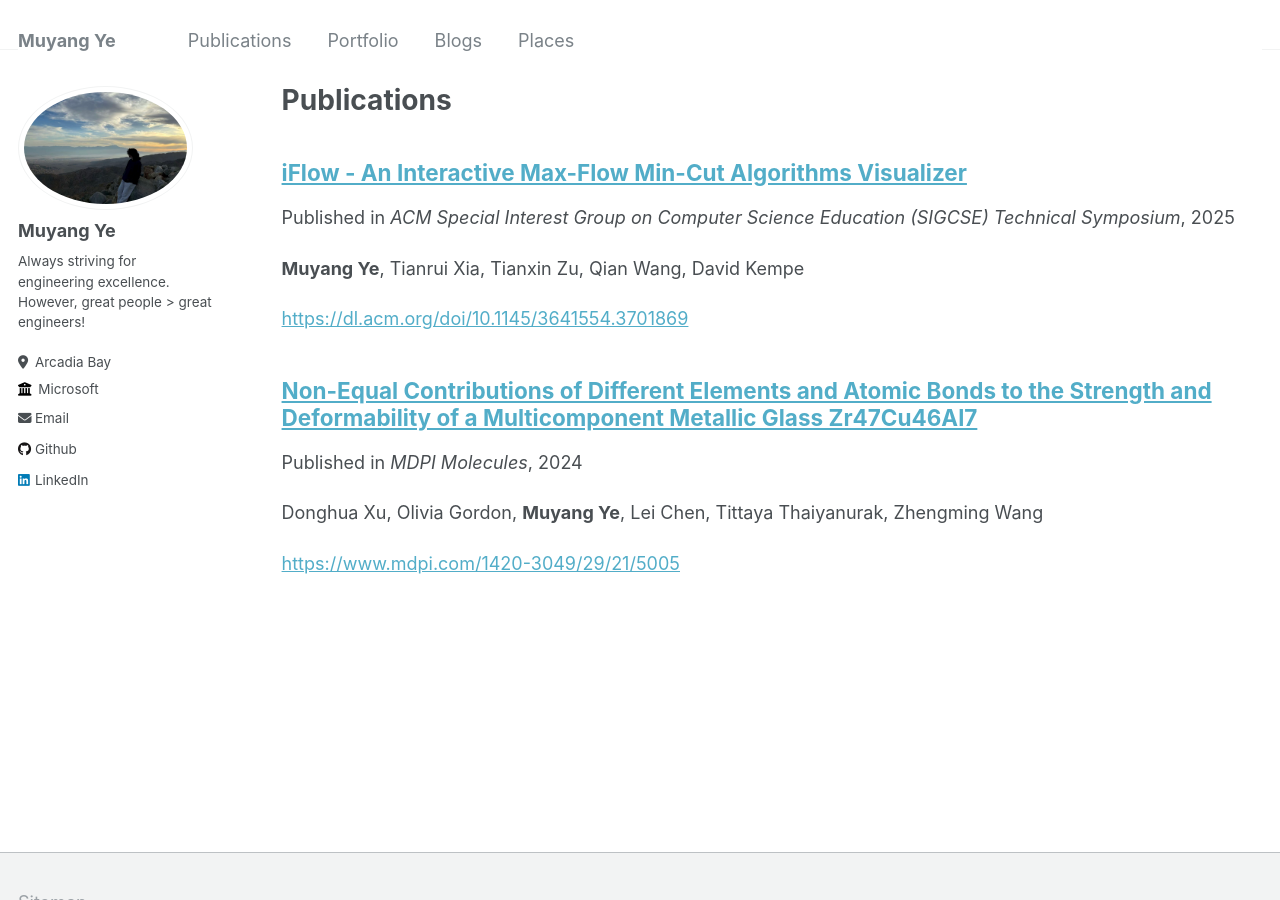
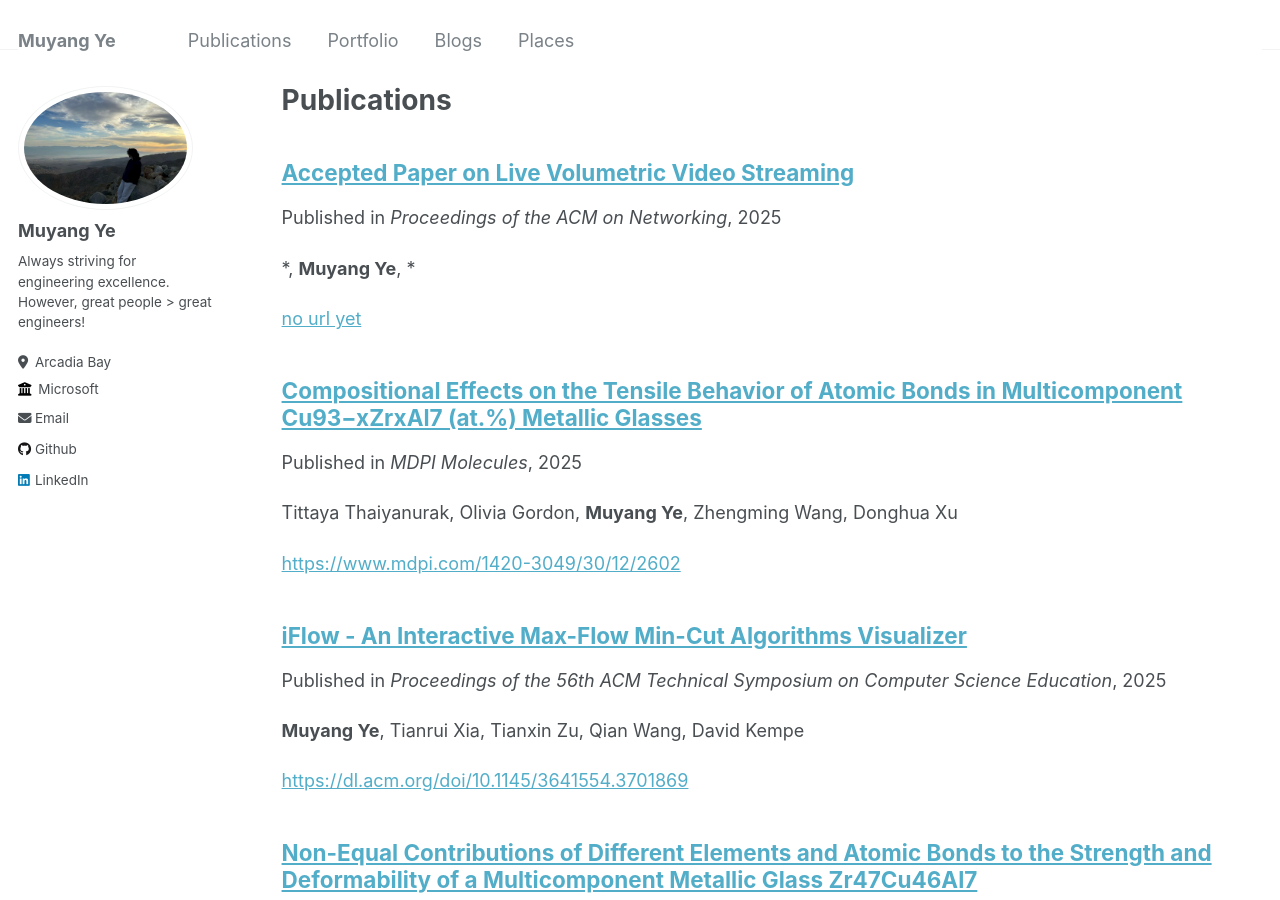
Before and after one commit to muyangye/muyangye.github.io, a Jekyll site: the page built from _pages/publications.md, in a window 1280 px wide and 900 px high. Built offline with Jekyll 4.4.1, drawn with Linux system fonts in a browser that asks for light colours.

Commit message:
update publications

```diff
--- a/_publications/2025-01-01-paper-title-number-2.md
+++ b/_publications/2025-02-18-sigcse.md
@@ -1,9 +1,9 @@
 ---
 title: "iFlow - An Interactive Max-Flow Min-Cut Algorithms Visualizer"
 collection: publications
-permalink: /publication/2024-04-16-paper-title-number-2
-date: 2025-01-01
-venue: 'ACM Special Interest Group on Computer Science Education (SIGCSE) Technical Symposium'
+permalink: /publication/2025-02-18-sigcse
+date: 2025-02-18
+venue: 'Proceedings of the 56th ACM Technical Symposium on Computer Science Education'
 paperurl: 'https://dl.acm.org/doi/10.1145/3641554.3701869'
 citation: '<b>Muyang Ye</b>, Tianrui Xia, Tianxin Zu, Qian Wang, David Kempe'
 ---
--- /dev/null
+++ b/_publications/2025-06-16-molecules.md
@@ -0,0 +1,9 @@
+---
+title: "Compositional Effects on the Tensile Behavior of Atomic Bonds in Multicomponent Cu93−xZrxAl7 (at.%) Metallic Glasses"
+collection: publications
+permalink: /publication/2025-06-16-molecules
+date: 2025-06-16
+venue: 'MDPI Molecules'
+paperurl: 'https://www.mdpi.com/1420-3049/30/12/2602'
+citation: 'Tittaya Thaiyanurak, Olivia Gordon, <b>Muyang Ye</b>, Zhengming Wang, Donghua Xu'
+---
--- /dev/null
+++ b/_publications/2025-09-12-conext.md
@@ -0,0 +1,9 @@
+---
+title: "Accepted Paper on Live Volumetric Video Streaming"
+collection: publications
+permalink: /publication/2025-09-12-conext
+date: 2025-09-12
+venue: 'Proceedings of the ACM on Networking'
+paperurl: 'no url yet'
+citation: '*, <b>Muyang Ye</b>, *'
+---
```
Also changed, not shown: _publications/2024-10-22-molecules.md (renamed from _publications/2024-10-01-paper-title-number-3.md, +2 -2 lines).
